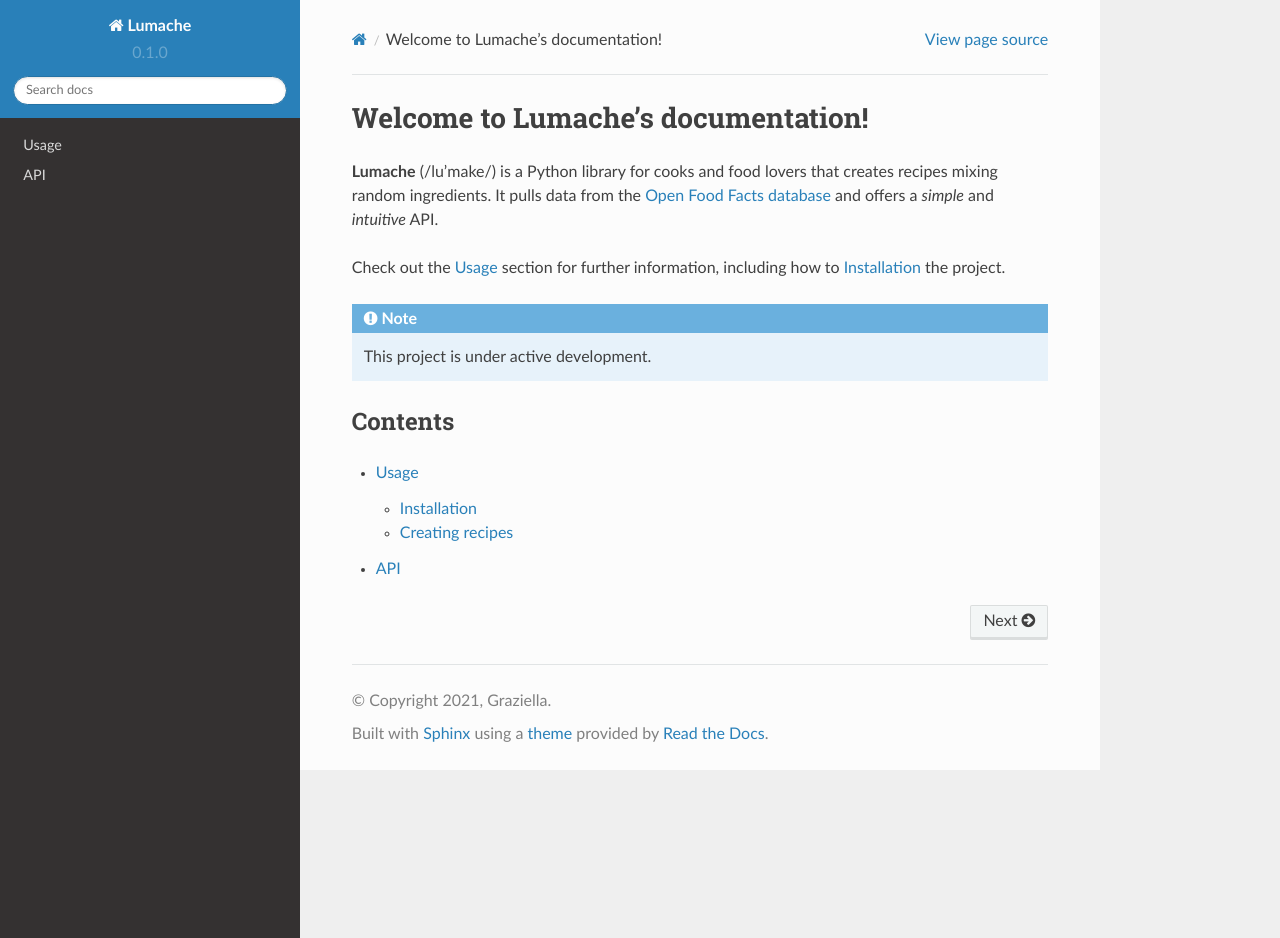
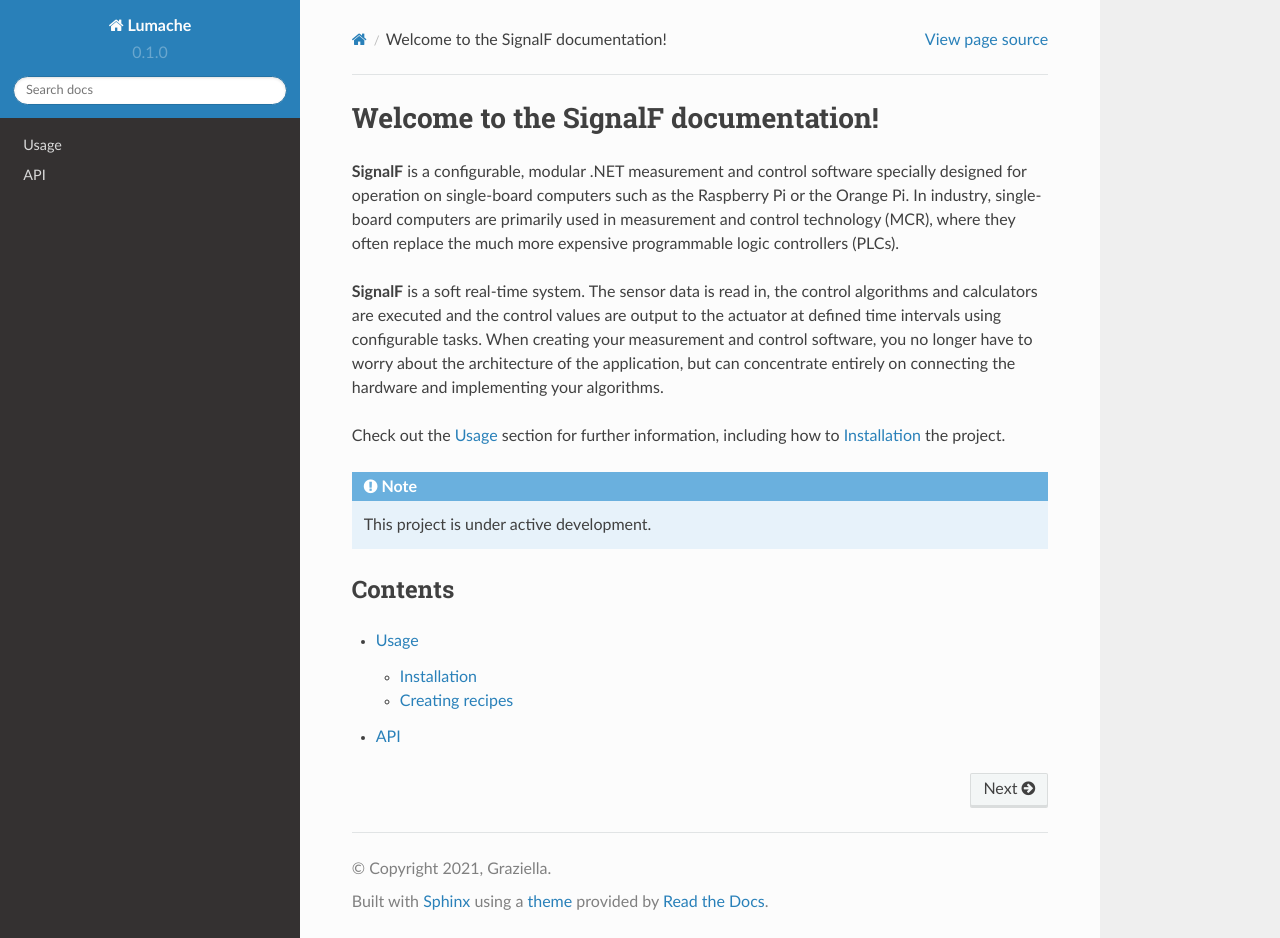
Before and after one commit to SignalF/SignalF.Documentation, a Sphinx documentation site: the page built from docs/source/index.rst, in a window 1280 px wide and 938 px high. Built offline with Sphinx 7.4.7 and the Read the Docs theme 2.0.0, drawn with Linux system fonts in a browser that asks for light colours.

Commit message:
Update index.rst

```diff
--- a/docs/source/index.rst
+++ b/docs/source/index.rst
@@ -1,10 +1,9 @@
-Welcome to Lumache's documentation!
+Welcome to the SignalF documentation!
 ===================================
 
-**Lumache** (/lu'make/) is a Python library for cooks and food lovers
-that creates recipes mixing random ingredients.
-It pulls data from the `Open Food Facts database <https://world.openfoodfacts.org/>`_
-and offers a *simple* and *intuitive* API.
+**SignalF** is a configurable, modular .NET measurement and control software specially designed for operation on single-board computers such as the Raspberry Pi or the Orange Pi. In industry, single-board computers are primarily used in measurement and control technology (MCR), where they often replace the much more expensive programmable logic controllers (PLCs).
+
+**SignalF** is a soft real-time system. The sensor data is read in, the control algorithms and calculators are executed and the control values are output to the actuator at defined time intervals using configurable tasks. When creating your measurement and control software, you no longer have to worry about the architecture of the application, but can concentrate entirely on connecting the hardware and implementing your algorithms.
 
 Check out the :doc:`usage` section for further information, including
 how to :ref:`installation` the project.
```
